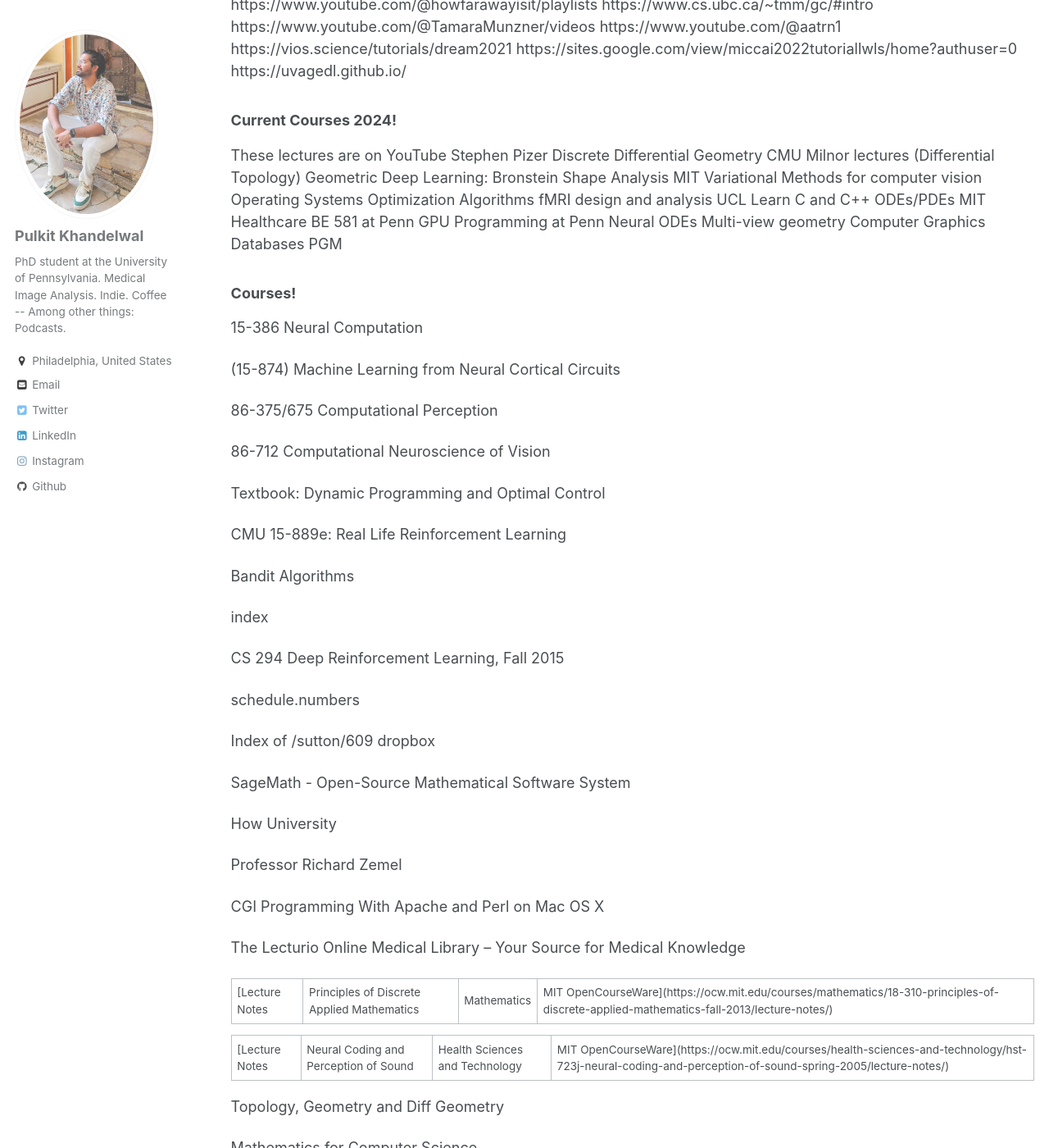
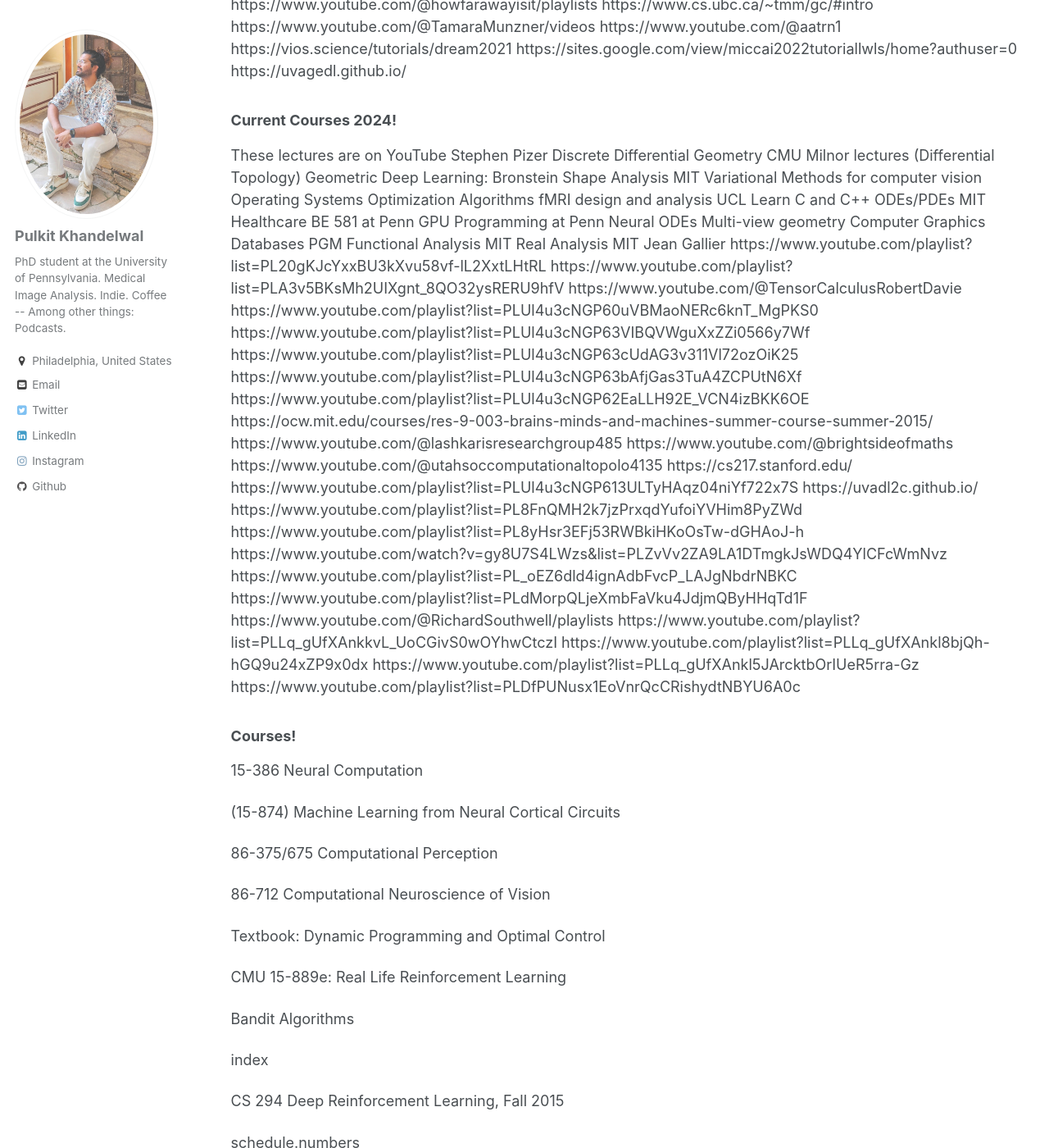
Before and after one commit to Pulkit-Khandelwal/pulkit-khandelwal.github.io, a Jekyll site: the page built from _pages/courses.md, in a window 1280 px wide and 1400 px high, scrolled down 865 px. Shown: the whole window at 82% size. Built offline with Jekyll 4.4.1, drawn with Linux system fonts in a browser that asks for light colours.

Commit message:
Update courses.md

```diff
--- a/_pages/courses.md
+++ b/_pages/courses.md
@@ -80,6 +80,34 @@
 Computer Graphics
 Databases
 PGM
+Functional Analysis MIT
+Real Analysis MIT
+Jean Gallier
+https://www.youtube.com/playlist?list=PL20gKJcYxxBU3kXvu58vf-lL2XxtLHtRL
+https://www.youtube.com/playlist?list=PLA3v5BKsMh2UIXgnt_8QO32ysRERU9hfV
+https://www.youtube.com/@TensorCalculusRobertDavie
+https://www.youtube.com/playlist?list=PLUl4u3cNGP60uVBMaoNERc6knT_MgPKS0
+https://www.youtube.com/playlist?list=PLUl4u3cNGP63VIBQVWguXxZZi0566y7Wf
+https://www.youtube.com/playlist?list=PLUl4u3cNGP63cUdAG3v311Vl72ozOiK25
+https://www.youtube.com/playlist?list=PLUl4u3cNGP63bAfjGas3TuA4ZCPUtN6Xf
+https://www.youtube.com/playlist?list=PLUl4u3cNGP62EaLLH92E_VCN4izBKK6OE
+https://ocw.mit.edu/courses/res-9-003-brains-minds-and-machines-summer-course-summer-2015/
+https://www.youtube.com/@lashkarisresearchgroup485
+https://www.youtube.com/@brightsideofmaths
+https://www.youtube.com/@utahsoccomputationaltopolo4135
+https://cs217.stanford.edu/
+https://www.youtube.com/playlist?list=PLUl4u3cNGP613ULTyHAqz04niYf722x7S
+https://uvadl2c.github.io/
+https://www.youtube.com/playlist?list=PL8FnQMH2k7jzPrxqdYufoiYVHim8PyZWd
+https://www.youtube.com/playlist?list=PL8yHsr3EFj53RWBkiHKoOsTw-dGHAoJ-h
+https://www.youtube.com/watch?v=gy8U7S4LWzs&list=PLZvVv2ZA9LA1DTmgkJsWDQ4YlCFcWmNvz
+https://www.youtube.com/playlist?list=PL_oEZ6dld4ignAdbFvcP_LAJgNbdrNBKC
+https://www.youtube.com/playlist?list=PLdMorpQLjeXmbFaVku4JdjmQByHHqTd1F
+https://www.youtube.com/@RichardSouthwell/playlists
+https://www.youtube.com/playlist?list=PLLq_gUfXAnkkvL_UoCGivS0wOYhwCtczI
+https://www.youtube.com/playlist?list=PLLq_gUfXAnkl8bjQh-hGQ9u24xZP9x0dx
+https://www.youtube.com/playlist?list=PLLq_gUfXAnkl5JArcktbOrIUeR5rra-Gz
+https://www.youtube.com/playlist?list=PLDfPUNusx1EoVnrQcCRishydtNBYU6A0c
 
 
 
```
